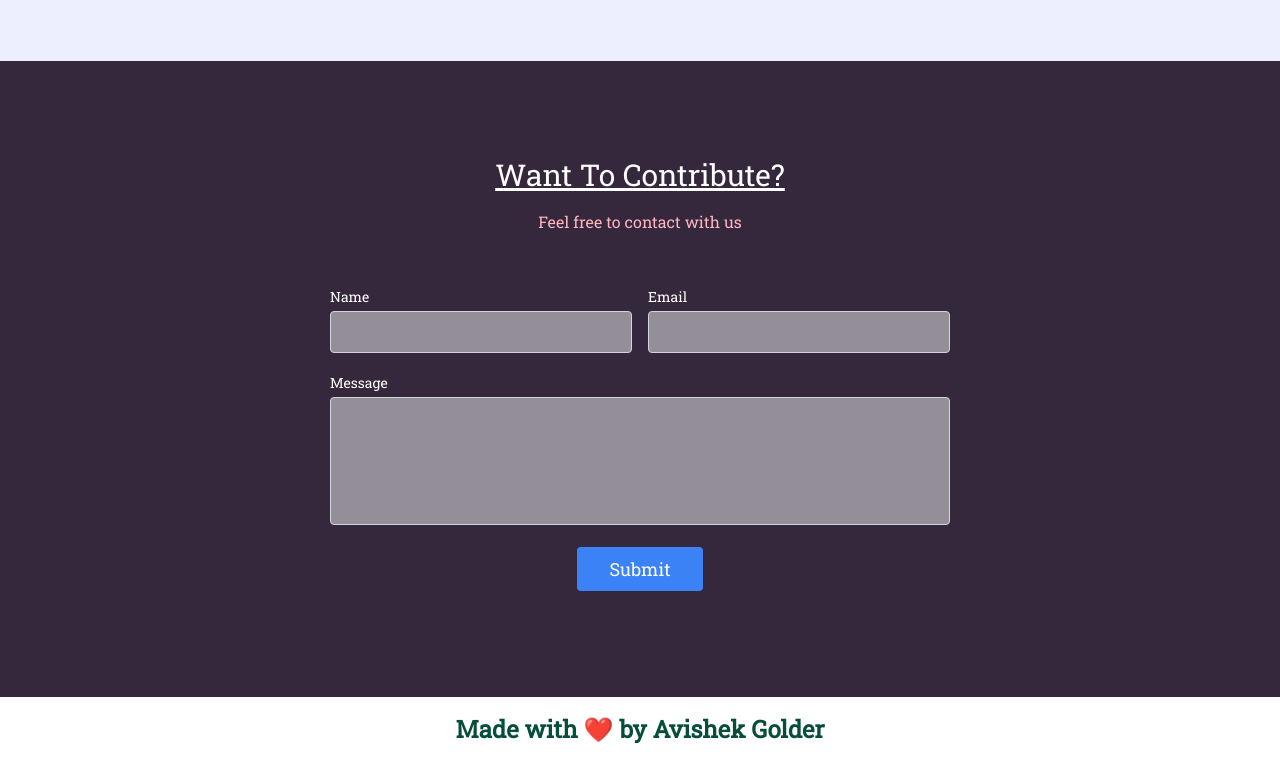
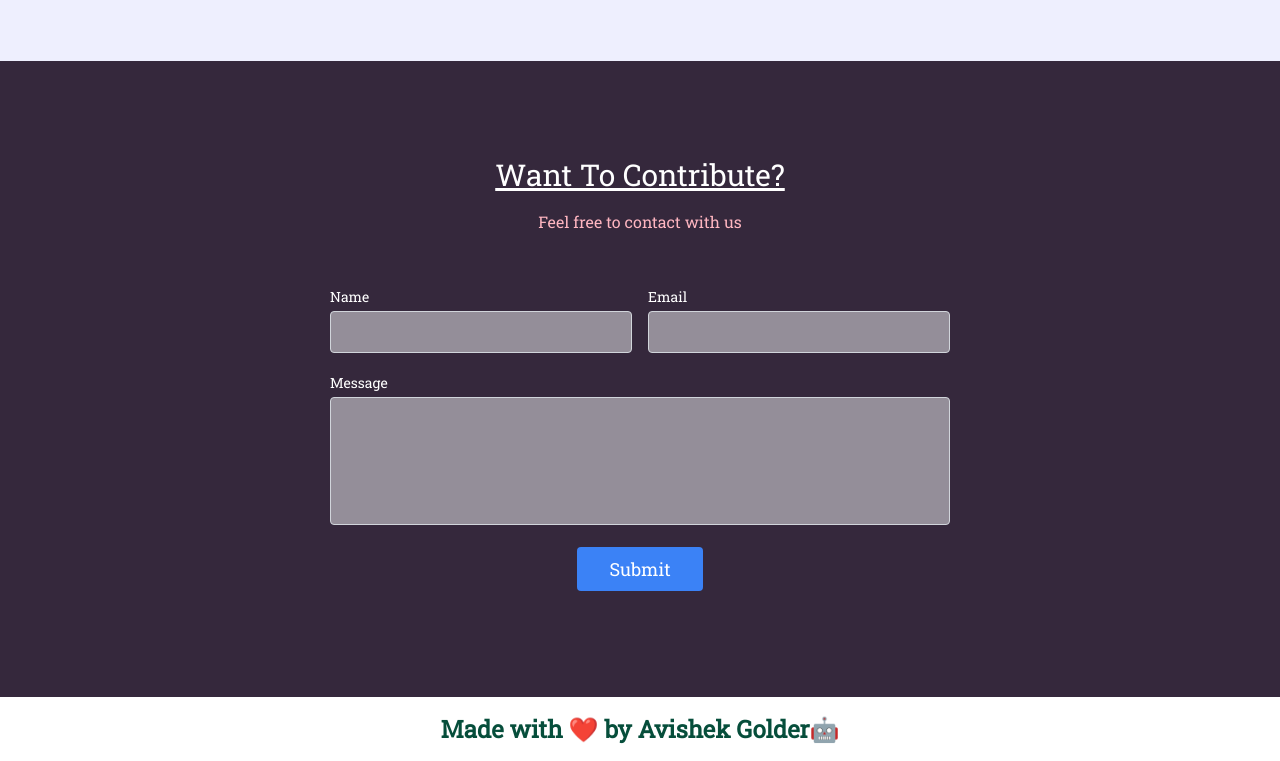
Before and after one commit to imranhc0/diploma_cmt_resource, a plain HTML site: page index.html in a window 1280 px wide. Shown: the part 1175-1936 px from the top of the page. Drawn offline with nearby package versions, Linux system fonts and the light colour scheme.

Commit message:
Emoji Added

```diff
--- a/index.html
+++ b/index.html
@@ -116,7 +116,7 @@
       </div>
 
       <footer>
-    <h3  class="text-center m-4 text-green-900 text-2xl font-bold">Made with <span class="text-red-700">❤️</span> by Avishek Golder</h3>
+    <h3  class="text-center m-4 text-green-900 text-2xl font-bold">Made with <span class="text-red-700">❤️</span> by Avishek Golder🤖</h3>
   </footer>
 
   <script src="script.js"></script>
```
